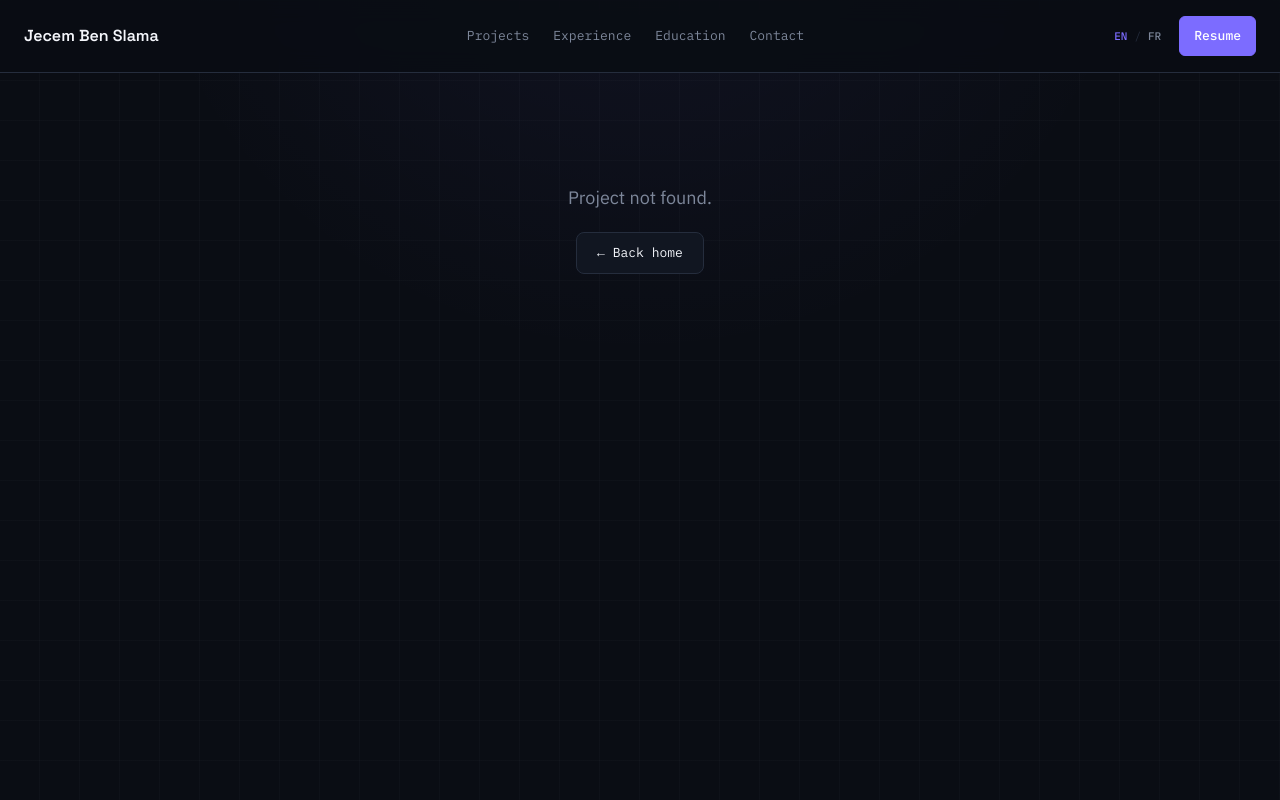
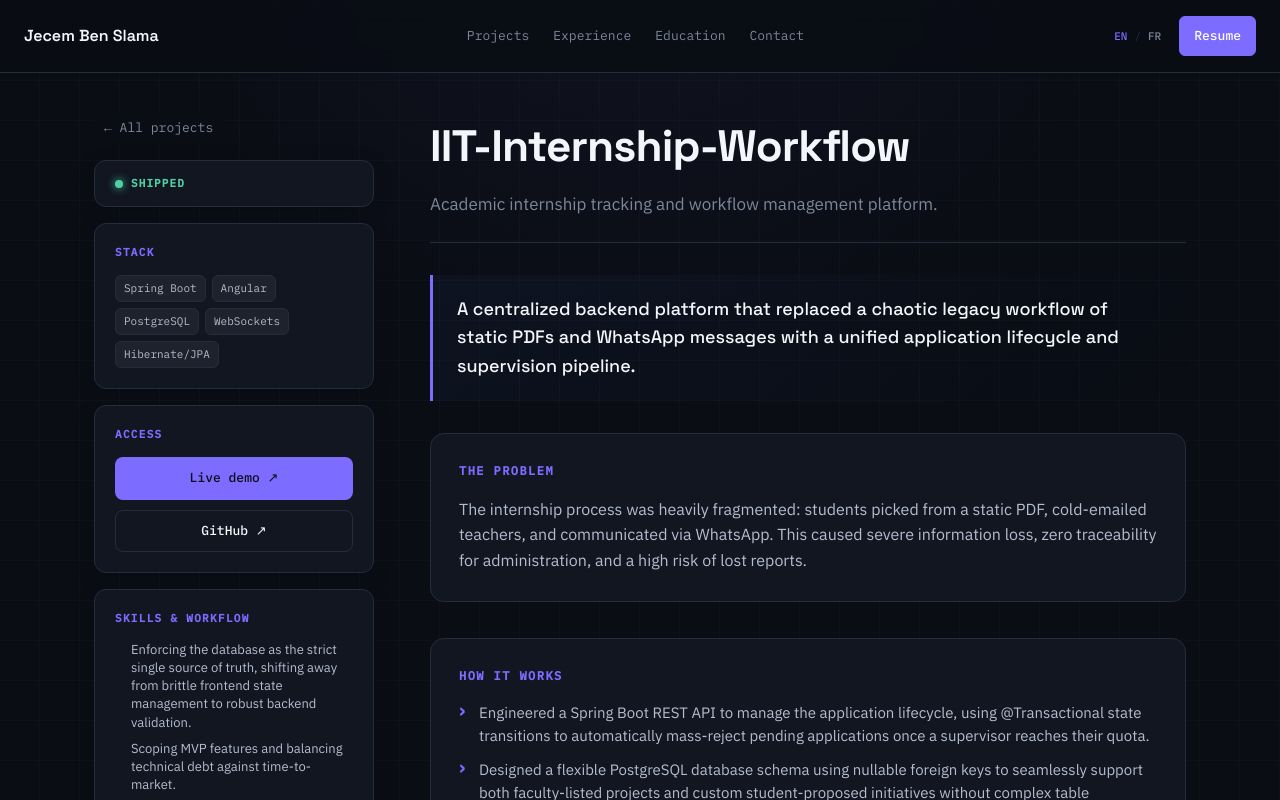
Before and after one commit to jecem-ben-slama/portfoliov2, an Angular app: page /projects/IIT-Internship-Workflow in a window 1280 px wide. Before the commit this address had no page. Built offline with nearby package versions, Linux system fonts and the light colour scheme.

Commit message:
add IIT_backend to projects list

```diff
--- a/src/app/core/data/projects.data.ts
+++ b/src/app/core/data/projects.data.ts
@@ -16,7 +16,14 @@ export const PROJECTS: Project[] = [
     categories: ['web-frontend', 'backend'],
     featured: true,
     status: 'shipped',
-    tags: ['Angular', 'Spring Boot', 'PostgreSQL', 'Docker', 'OAuth 2.0'],
+    tags: [
+      'Angular',
+      'Spring Boot',
+      'PostgreSQL',
+      'Docker',
+      'OAuth 2.0',
+      'Bucket4j',
+    ],
     demoUrl: 'https://applyflow-portal.vercel.app/',
     githubUrl: '',
     image: 'assets/applyflow/logo.svg',
@@ -113,28 +120,38 @@ export const PROJECTS: Project[] = [
     ],
     tradeoffs: {
       en: [
-        "Streaming CVs from Drive saved database space but added a dependency on Drive's response time — implemented strict timeouts so a slow third-party response couldn't hang a backend thread indefinitely.",
-        'Users frequently skip statuses (jumping straight from "applied" to "offer"), so state transitions had to be backfilled automatically to maintain schema integrity for the funnel queries.',
-        'Cover letter personalization is templated, not AI-generated. The system automates the repetitive data-binding, but the substance of the application still requires a human pass.',
-        'Currently load-tested only for single-user capacity. Next milestone: building a Testcontainers suite that explicitly mocks Gmail API 500 errors and rate-limit responses to mathematically prove the retry logic.',
+        'Streaming CVs synchronously from Google Drive saved database storage space, but introduced external network latency — requiring aggressive HTTP timeouts to prevent backend thread starvation.',
+        'Buffering PDF bytes into JVM heap memory kept PostgreSQL lean, but created a potential memory bottleneck under high concurrency.',
+        'Cover letter generation uses dynamic template placeholders rather than an AI/LLM wrapper — prioritizing predictable formatting and execution speed over generative text.',
+        'Currently load-tested only for single-user capacity. Next milestone: building a Testcontainers suite that explicitly mocks Gmail API 500 errors and rate-limit responses.',
       ],
       fr: [
-        'Le streaming des CV depuis Drive économise de l’espace mais crée une dépendance au temps de réponse — des timeouts stricts ont été mis en place.',
-        'Les utilisateurs sautent parfois des étapes (passant directement de "candidaté" à "offre"), nécessitant une rétro-correction automatique des statuts.',
-        'La lettre de motivation utilise des modèles paramétriques et non de l’IA, nécessitant une relecture humaine finale.',
-        'Testé uniquement pour un usage mono-utilisateur à ce stade.',
+        'Le streaming des CV depuis Drive économise de l’espace en base de données, mais introduit une latence réseau — nécessitant des timeouts HTTP stricts pour éviter la saturation des threads.',
+        'Le stockage temporaire des octets du CV dans la mémoire JVM évite d’encombrer PostgreSQL, mais crée un goulot potentiel sous forte charge.',
+        'La génération des lettres de motivation utilise des balises de modèles dynamiques plutôt qu’une IA — privilégiant un formatage prévisible et la rapidité d’exécution.',
+        'Testé uniquement pour un usage mono-utilisateur à ce stade. Prochaine étape : suite de tests Testcontainers simulant les erreurs d’API.',
       ],
     },
     learned: {
       en: [
-        'Maintaining strict database integrity while gracefully handling non-linear user workflows through automatic backfilling of skipped pipeline states',
-        'Designing defensive UI patterns with contextual “?” tooltips to clarify complex metrics and prevent user confusion',
-        'Implementing memory-efficient file streaming to transfer large PDFs directly from Google Drive to API responses without persisting them in PostgreSQL',
+        'Building token-bucket rate limiters in Spring Boot using Bucket4j to prevent HTTP 429 quota exhaustion',
+        'Implementing memory-efficient file streaming to bypass PostgreSQL BLOB storage by passing byte arrays directly in JVM memory',
+        'Designing defensive UI patterns with contextual "?" tooltips to clarify complex metrics and prevent user confusion',
       ],
       fr: [
-        'Garantir l’intégrité stricte de la base de données tout en gérant les parcours utilisateurs non linéaires grâce au remplissage automatique des étapes de workflow ignorées',
-        'Concevoir des interfaces défensives avec des infobulles contextuelles « ? » pour clarifier les métriques complexes et réduire les erreurs d’interprétation',
-        'Mettre en place un streaming de fichiers économe en mémoire pour transférer directement les PDF volumineux de Google Drive vers les réponses de l’API sans les persister dans PostgreSQL',
+        'Mise en place de limiteurs de débit avec Bucket4j sous Spring Boot pour éviter les erreurs HTTP 429',
+        'Implémentation d’un streaming de fichiers économe en mémoire pour contourner le stockage BLOB dans PostgreSQL',
+        'Conception d’interfaces défensives avec des infobulles contextuelles « ? » pour clarifier les métriques complexes',
+      ],
+    },
+    lessons: {
+      en: [
+        'Never trust user behavior to follow linear happy paths: users will routinely skip workflow steps (e.g. jumping from "Applied" directly to "Offer"), so the backend must automatically backfill missing state gaps to protect data integrity.',
+        'Never trust third-party availability: external API integrations like Google Drive require aggressive client timeouts to keep slow HTTP calls from exhausting system thread pools.',
+      ],
+      fr: [
+        'Ne jamais faire confiance au comportement utilisateur : les utilisateurs sautent systématiquement des étapes (ex: passer de "Candidaté" à "Offre"). Le backend doit combler automatiquement ces lacunes pour préserver l’intégrité des données.',
+        'Ne jamais faire confiance à la disponibilité des services tiers : les API externes comme Google Drive nécessitent des timeouts stricts pour éviter d’épuiser les pools de threads.',
       ],
     },
   },
@@ -325,7 +342,7 @@ export const PROJECTS: Project[] = [
       },
     ],
     hook: {
-      en: 'Most state management tutorials focus on simple CRUD screens. I wanted to prove I could handle complex, asynchronous state. I built an offline translation app because managing large background model downloads, hardware haptics, and offline availability forces you to either respect architectural boundaries or watch your app break.',
+      en: 'Cloud-based translation apps compromise privacy and fail offline. I built an offline-first, zero-latency OCR and translation engine to rigorously test Clean Architecture and handle heavy asynchronous ML model downloads without dropping UI frames',
       fr: "La plupart des tutoriels se limitent à de simples écrans CRUD. Je voulais prouver ma capacité à gérer des états asynchrones complexes. J'ai créé cette application car la gestion des téléchargements de modèles en arrière-plan et de la disponibilité hors-ligne oblige à respecter les frontières architecturales.",
     },
     problem: {
@@ -401,152 +418,115 @@ export const PROJECTS: Project[] = [
       ],
     },
   },
-
-  // ---------------------------------------------------------------------
-  // PLACEHOLDERS
-  // ---------------------------------------------------------------------
+  //* IIT Internship
   {
-    slug: 'school-backend',
-    name: 'School backend project',
+    slug: 'IIT-Internship-Workflow',
+    name: 'IIT-Internship-Workflow',
     tagline: {
-      en: 'TODO: real name + one-line pitch',
-      fr: 'À FAIRE : nom réel + description en une ligne',
+      en: 'Academic internship tracking and workflow management platform.',
+      fr: 'Plateforme de Suivi Académique des Stages.',
     },
     description: {
-      en: 'TODO: what course was this for, what does it do, what stack.',
-      fr: 'À FAIRE : contexte du cours, fonctionnalités et stack.',
+      en: 'A Spring Boot and Angular platform built to centralize and digitize the academic internship supervision process, ensuring traceability of exchanges and document versions.',
+      fr: 'Une plateforme Angular/Spring Boot conçue pour centraliser et digitaliser le processus de suivi des stages académiques, assurant la traçabilité des échanges.',
     },
     categories: ['backend'],
     featured: false,
     status: 'shipped',
-    tags: ['TODO'],
+    tags: [
+      'Spring Boot',
+      'Angular',
+      'PostgreSQL',
+      'WebSockets',
+      'Hibernate/JPA',
+    ],
+    demoUrl: 'https://loom.com/share/your-2-min-demo-video-link',
+    releaseUrl: '',
+    githubUrl: 'https://github.com/jecem-ben-slama/applyflow',
+    image: 'assets/applyflow/logo.svg',
+    screenshots: [
+      {
+        src: 'assets/applyflow/dashboard-view.png',
+        caption: {
+          en: 'Supervisor dashboard showing progress indicators and assigned students',
+          fr: 'Tableau de bord encadrant affichant les indicateurs de progression et les étudiants assignés',
+        },
+      },
+      {
+        src: 'assets/applyflow/architecture-diagram.png',
+        caption: {
+          en: 'System architecture and WebSocket messaging flow',
+          fr: 'Architecture système et flux de messagerie WebSocket',
+        },
+      },
+    ],
     hook: {
-      en: 'TODO: what was the assignment actually asking for?',
-      fr: 'À FAIRE : quel était l’intitulé du devoir ?',
+      en: 'A centralized backend platform that replaced a chaotic legacy workflow of static PDFs and WhatsApp messages with a unified application lifecycle and supervision pipeline.',
+      fr: 'Une plateforme back-end centralisée remplaçant un flux de travail chaotique (PDFs statiques et messages WhatsApp) par un cycle de vie de candidature et un pipeline de supervision unifiés.',
     },
     problem: {
-      en: 'TODO',
-      fr: 'À FAIRE',
+      en: 'The internship process was heavily fragmented: students picked from a static PDF, cold-emailed teachers, and communicated via WhatsApp. This caused severe information loss, zero traceability for administration, and a high risk of lost reports.',
+      fr: "Le processus de stage était fortement fragmenté : sélection via un PDF statique, emails à froid aux enseignants, et communication via WhatsApp. Cela causait une perte d'information sévère, aucune traçabilité pour l'administration, et un risque élevé de perte de rapports.",
     },
     how: {
-      en: ['TODO'],
-      fr: ['À FAIRE'],
+      en: [
+        'Engineered a Spring Boot REST API to manage the application lifecycle, using @Transactional state transitions to automatically mass-reject pending applications once a supervisor reaches their quota.',
+        'Designed a flexible PostgreSQL database schema using nullable foreign keys to seamlessly support both faculty-listed projects and custom student-proposed initiatives without complex table inheritance.',
+        'Built a secure supervision module featuring database-persisted WebSocket messaging (STOMP) and a decoupled file-handling service utilizing UUID sanitization, strictly enforcing resource ownership (preventing IDOR) at the controller level.',
+        'Implemented a centralized exception handling architecture (@ControllerAdvice) to intercept database constraints, authorization failures, and business logic errors, returning standardized, frontend-friendly JSON responses.',
+      ],
+      fr: [
+        "Développement d'une API REST Spring Boot pour gérer le cycle de vie des candidatures, utilisant des transitions d'état @Transactional pour rejeter automatiquement en masse les demandes en attente dès qu'un encadrant atteint son quota.",
+        "Conception d'un schéma de base de données PostgreSQL flexible avec des clés étrangères nullables pour prendre en charge aussi bien les projets proposés par les enseignants que les initiatives personnalisées des étudiants.",
+        "Création d'un module de supervision sécurisé intégrant une messagerie WebSocket (STOMP) persistée en base de données et un service de gestion de fichiers avec sanitisation par UUID, vérifiant strictement les autorisations (prévention IDOR) au niveau du contrôleur.",
+        "Implémentation d'une architecture centralisée de gestion des exceptions (@ControllerAdvice) pour intercepter les contraintes de base de données, les échecs d'autorisation et les erreurs métier, en renvoyant des réponses JSON standardisées.",
+      ],
     },
     proud: [
       {
         title: {
-          en: 'TODO',
-          fr: 'À FAIRE',
+          en: 'Pragmatic Storage Abstraction',
+          fr: 'Abstraction de Stockage Pragmatique',
         },
         detail: {
-          en: 'TODO',
-          fr: 'À FAIRE',
+          en: 'Used Dependency Injection to abstract file handling behind a StorageService interface. The MVP relies on simple local storage, but this decoupled design allows for an easy migration to cloud providers (AWS S3) in the future.',
+          fr: "Utilisation de l'injection de dépendances pour abstraire la gestion des fichiers via une interface StorageService. Le MVP s'appuie sur un stockage local simple, mais cette architecture découplée facilite une future migration vers le cloud (AWS S3).",
+        },
+      },
+      {
+        title: {
+          en: 'Efficient Data Fetching',
+          fr: 'Récupération Efficace des Données',
+        },
+        detail: {
+          en: 'Eliminated N+1 bottlenecks on the dashboard views using standard DTO projections and JOIN FETCH queries to maintain response times well under the strict 2-second requirement.',
+          fr: "Élimination des goulots d'étranglement N+1 sur les tableaux de bord en utilisant des projections DTO et JOIN FETCH pour maintenir un temps de réponse bien inférieur à l'exigence stricte de 2 secondes.",
         },
       },
     ],
     tradeoffs: {
-      en: ['TODO'],
-      fr: ['À FAIRE'],
+      en: [
+        'Used fire-and-forget async emails without a failure queue, eliminating the need for a dedicated message broker to keep infrastructure simple.',
+        'Omitted explicit database indexing for the MVP, relying on a school_year column for logical partitioning after correctly identifying that the low data volume per supervisor made full-table scans a non-issue.',
+      ],
+      fr: [
+        "Utilisation d'e-mails asynchrones \"fire-and-forget\" sans file d'attente d'échecs, éliminant le besoin d'un broker de messages pour simplifier l'infrastructure.",
+        "Omission de l'indexation explicite de la base de données pour le MVP, en s'appuyant sur une colonne school_year pour le partitionnement logique, ayant identifié que le faible volume de données par encadrant rendait les requêtes non problématiques.",
+      ],
     },
     learned: {
-      en: ['TODO'],
-      fr: ['À FAIRE'],
-    },
-  },
-  {
-    slug: 'flutter-app-one',
-    name: 'Flutter app one',
-    tagline: {
-      en: 'TODO: real name + one-line pitch',
-      fr: 'À FAIRE : nom réel + description en une ligne',
-    },
-    description: {
-      en: 'TODO — smaller app, one or two sentences is enough.',
-      fr: 'À FAIRE — application plus petite.',
-    },
-    categories: ['mobile'],
-    featured: false,
-    status: 'shipped',
-    tags: ['Flutter', 'Dart'],
-    hook: {
-      en: 'TODO',
-      fr: 'À FAIRE',
-    },
-    problem: {
-      en: 'TODO',
-      fr: 'À FAIRE',
-    },
-    how: {
-      en: ['TODO'],
-      fr: ['À FAIRE'],
-    },
-    proud: [
-      {
-        title: {
-          en: 'TODO',
-          fr: 'À FAIRE',
-        },
-        detail: {
-          en: 'TODO',
-          fr: 'À FAIRE',
-        },
-      },
-    ],
-    tradeoffs: {
-      en: [],
-      fr: [],
-    },
-    learned: {
-      en: [],
-      fr: [],
-    },
-  },
-  {
-    slug: 'flutter-app-two',
-    name: 'Flutter app two',
-    tagline: {
-      en: 'TODO: real name + one-line pitch',
-      fr: 'À FAIRE : nom réel + description en une ligne',
-    },
-    description: {
-      en: 'TODO — smaller app, one or two sentences is enough.',
-      fr: 'À FAIRE — application plus petite.',
-    },
-    categories: ['mobile'],
-    featured: false,
-    status: 'shipped',
-    tags: ['Flutter', 'Dart'],
-    hook: {
-      en: 'TODO',
-      fr: 'À FAIRE',
-    },
-    problem: {
-      en: 'TODO',
-      fr: 'À FAIRE',
-    },
-    how: {
-      en: ['TODO'],
-      fr: ['À FAIRE'],
-    },
-    proud: [
-      {
-        title: {
-          en: 'TODO',
-          fr: 'À FAIRE',
-        },
-        detail: {
-          en: 'TODO',
-          fr: 'À FAIRE',
-        },
-      },
-    ],
-    tradeoffs: {
-      en: [],
-      fr: [],
-    },
-    learned: {
-      en: [],
-      fr: [],
+      en: [
+        'Enforcing the database as the strict single source of truth, shifting away from brittle frontend state management to robust backend validation.',
+        'Scoping MVP features and balancing technical debt against time-to-market.',
+        'Securing REST APIs against Insecure Direct Object Reference (IDOR) vulnerabilities.',
+        'Managing database transactions to ensure ACID compliance during bulk entity updates.',
+      ],
+      fr: [
+        "Imposer la base de données comme unique source de vérité, passant d'une gestion d'état front-end fragile à une validation back-end robuste.",
+        'Définition du périmètre MVP et équilibrage entre dette technique et délai de mise sur le marché.',
+        'Sécurisation des API REST contre les vulnérabilités de référence directe à un objet (IDOR).',
+        'Gestion des transactions de base de données pour assurer la conformité ACID lors des mises à jour en masse.',
+      ],
     },
   },
 ];
--- a/src/app/core/i18n/en.ts
+++ b/src/app/core/i18n/en.ts
@@ -47,8 +47,9 @@ export const en = {
     problem: 'The problem',
     howItWorks: 'How it works',
     proudOf: "What I'm proud of",
-    tradeoffs: 'Trade-offs and lessons',
-    processPractices: 'Process & practices',
+    tradeoffs: 'Trade-offs',
+    processPractices: 'Skills & Workflow',
+    lessons: 'Real-World Realizations',
     notFound: 'Project not found.',
     backHome: 'Back home',
     screenshots: 'Product Preview',
--- a/src/app/core/i18n/fr.ts
+++ b/src/app/core/i18n/fr.ts
@@ -47,8 +47,9 @@ export const fr = {
     problem: 'Le problème',
     howItWorks: 'Fonctionnement',
     proudOf: 'Ce dont je suis fier',
-    tradeoffs: 'Compromis et leçons',
-    processPractices: 'Processus et pratiques',
+    tradeoffs: 'Compromis',
+    processPractices: 'Compétences & Process',
+    lessons: 'Constats du Terrain',
     notFound: 'Projet introuvable.',
     backHome: "Retour à l'accueil",
     screenshots: 'Aperçu du produit',
--- a/src/app/features/projects/project-detail/project-detail.component.scss
+++ b/src/app/features/projects/project-detail/project-detail.component.scss
@@ -1,5 +1,20 @@
+/* ==========================================================
+   GLOBAL RESET (fixes mobile edge-overflow bug)
+   ========================================================== */
+
+*,
+*::before,
+*::after {
+  box-sizing: border-box;
+}
+
+body {
+  overflow-x: hidden;
+}
+
 .detail-page {
   max-width: 1140px;
+  width: 100%;
   margin: 0 auto;
   padding: 48px 24px 120px;
 }
@@ -14,7 +29,6 @@ align-items: start;
 }
 
 /*
-
  * Back button + sidebar stay together.
  *
  * Navbar height = 64px.
@@ -55,7 +69,6 @@ color 0.2s ease,
     transform 0.2s ease;
 
   /*
-
    * The background is useful because the navbar/content
    * can scroll behind the sticky column.
    */
@@ -159,7 +172,6 @@ justify-content: center;
   align-items: center;
 
   width: 100%;
-box-sizing: border-box;
 
   text-align: center;
 
@@ -281,6 +293,7 @@ display: none;
   display: flex;
   flex-direction: column;
   gap: 32px;
+  min-width: 0; /* prevents grid/flex children from forcing overflow */
 }
 
 .main-header {
@@ -298,6 +311,9 @@ letter-spacing: -0.02em;
   margin: 0 0 12px 0;
 
   color: var(--paper);
+
+  overflow-wrap: break-word;
+  word-break: break-word;
 }
 
 .tagline {
@@ -308,6 +324,8 @@ font-size: 17px;
   line-height: 1.5;
 
   margin: 0;
+
+  overflow-wrap: break-word;
 }
 
 /* ---------- Hook ---------- */
@@ -339,6 +357,9 @@ line-height: 1.6;
   color: var(--paper);
 
   margin: 0;
+
+  overflow-wrap: break-word;
+  word-break: break-word;
 }
 
 /* ---------- Emulator ---------- */
@@ -357,6 +378,8 @@ border-radius: 16px;
   padding: 24px;
 
   margin: 8px 0;
+
+  overflow-x: auto; /* lets the fixed-width iframe scroll instead of blowing out the page */
 }
 
 .emulator-container {
@@ -365,6 +388,8 @@ border-radius: 12px;
   overflow: hidden;
 
   box-shadow: 0 20px 40px rgba(0, 0, 0, 0.4);
+
+  flex-shrink: 0;
 }
 
 /* ---------- Content sections ---------- */
@@ -423,6 +448,8 @@ font-size: 16px;
   line-height: 1.6;
 
   color: var(--paper-dim, #d1d5db);
+
+  overflow-wrap: break-word;
 }
 
 /* ---------- Styled lists ---------- */
@@ -451,6 +478,8 @@ font-size: 15px;
   line-height: 1.5;
 
   color: var(--paper-dim);
+
+  overflow-wrap: break-word;
 }
 
 .styled-list li::before {
@@ -501,6 +530,8 @@ font-size: 15px;
   color: var(--paper);
 
   margin-bottom: 6px;
+
+  overflow-wrap: break-word;
 }
 
 .proud-title b {
@@ -513,6 +544,8 @@ font-size: 14px;
   color: var(--muted);
 
   line-height: 1.5;
+
+  overflow-wrap: break-word;
 }
 
 /* ---------- Gallery ---------- */
@@ -586,6 +619,8 @@ color: var(--muted);
   margin-top: 6px;
 
   font-family: 'IBM Plex Mono', monospace;
+
+  overflow-wrap: break-word;
 }
 
 .img-placeholder {
@@ -656,6 +691,8 @@ font-family: 'IBM Plex Mono', monospace;
   font-size: 13px;
 
   text-align: center;
+
+  overflow-wrap: break-word;
 }
 
 .lightbox-close {
@@ -737,50 +774,28 @@ MOBILE
 
   .split {
     display: flex;
-
-
     flex-direction: column;
-
     row-gap: 24px;
-
-
   }
 
   /*
-
    * Disable sticky behavior completely on mobile.
    */
   .left-column {
     position: static;
-
-
     display: flex;
-
-
-
     flex-direction: column;
-
     gap: 16px;
-
     width: 100%;
-
     z-index: auto;
-
-
   }
 
   .back-link {
     position: static;
-
-
     background: none;
-
     backdrop-filter: none;
     -webkit-backdrop-filter: none;
-
     padding: 0;
-
-
   }
 
   .sidebar {
```
Also changed, not shown: src/app/core/models/project.model.ts (+4 -5 lines), src/app/features/projects/project-detail/project-detail.component.html (+22 -44 lines). Lines whose indentation alone changed are shown as unchanged.
